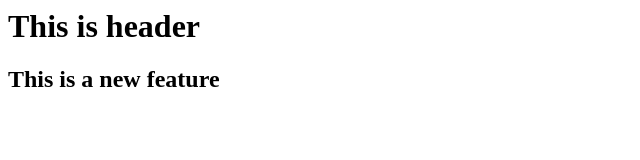
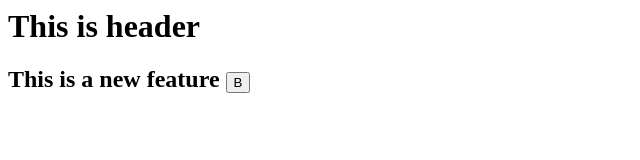
Before and after one commit to ashishkanwade/LocalRepo, a plain HTML site: page index.html in a window 1280 px wide. Shown: the full height of the page, 0-640 px from the left. Drawn offline with Linux system fonts and the light colour scheme.

Commit message:
Add a button

```diff
--- a/index.html
+++ b/index.html
@@ -1,2 +1,2 @@
 <h1>This is header</h1>
-<h2>This is a new feature</h2>
+<h2>This is a new feature <button>B</button></h2>
```
